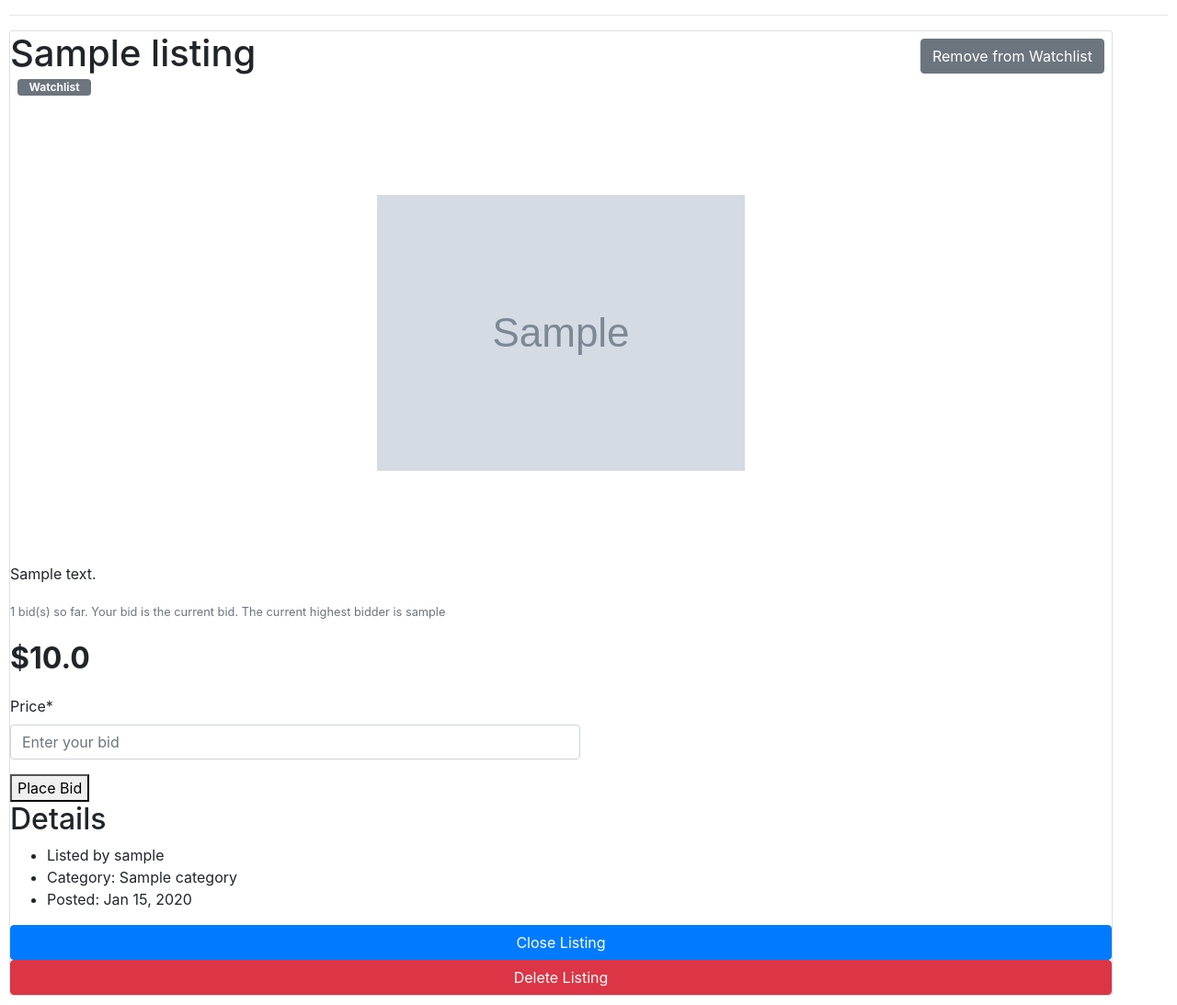
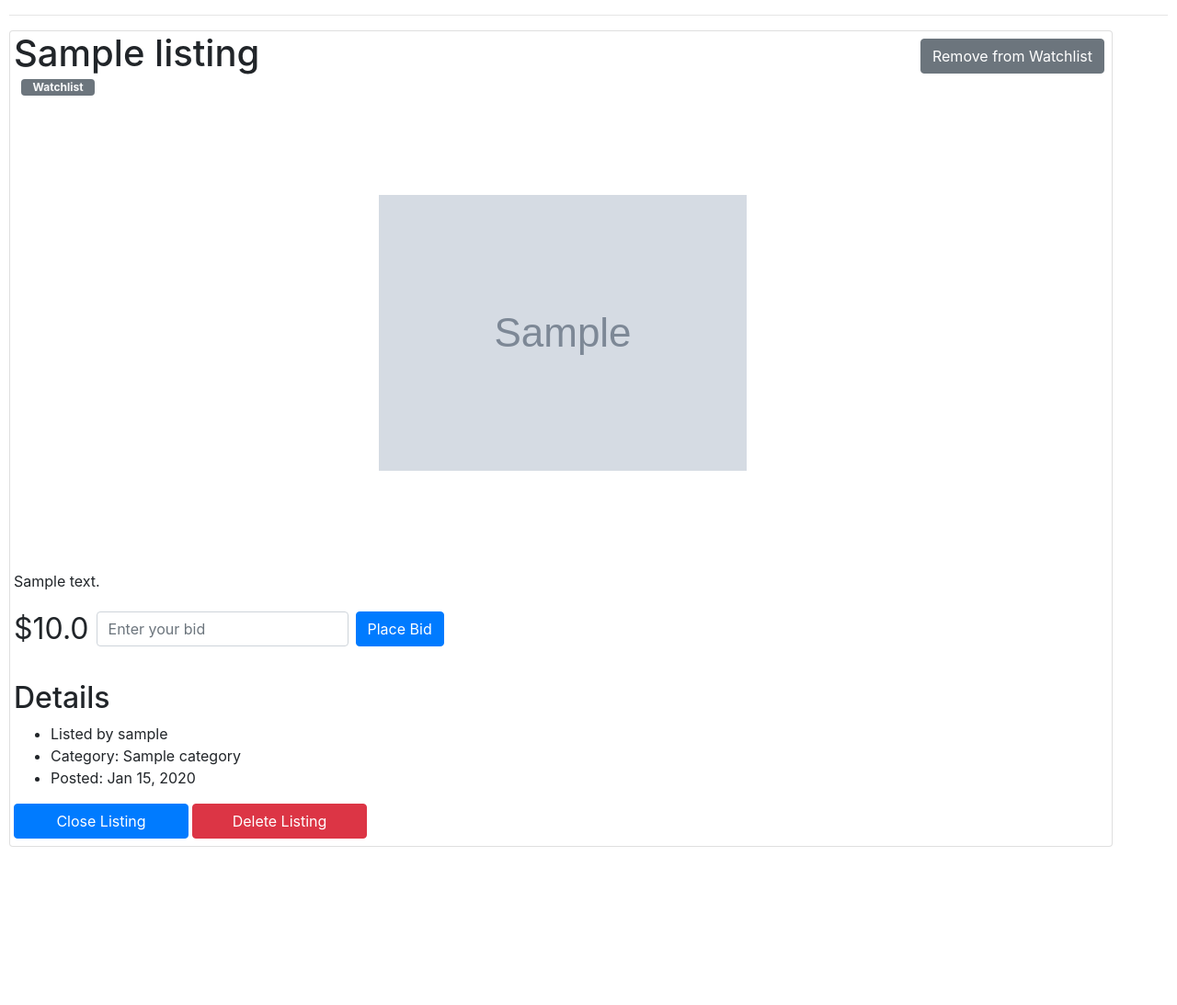
Before and after one commit to SebastianHpe/commerce, a Django app: page /listing/1/ in a window 1280 px wide. Shown: the part 66-1159 px from the top of the page at 92% size. After the commit the page ends 987 px from the top, so only its background shows below. Run offline with Django 3.2, Linux system fonts and the light colour scheme; a user stored in the database is signed in; tables that the repository leaves empty hold one stand-in row (values such as "Sample post"); grey boxes marked "Sample" are stand-in pictures; some libraries are stand-ins or nearby versions.

Commit message:
style: Fix detail page layout and button ordering

```diff
--- a/auctions/forms.py
+++ b/auctions/forms.py
@@ -23,6 +23,7 @@ class NewBidForm(forms.ModelForm):
     class Meta:
         model = Bid
         fields = ["price"]
+        labels = {"price": ""}
         widgets = {"price": forms.NumberInput(attrs={"placeholder": "Enter your bid"})}
 
     def __init__(self, *args, user=None, listing=None, **kwargs) -> None:
--- a/auctions/static/auctions/styles.css
+++ b/auctions/static/auctions/styles.css
@@ -10,3 +10,8 @@ body {
     text-decoration: none;
     color: inherit;
 }
+
+.cls-dlt-btn {
+  width: 190px; /* override Bootstrap */
+  text-align: center;      /* optional, center text */
+}
--- a/auctions/templates/auctions/detail.html
+++ b/auctions/templates/auctions/detail.html
@@ -2,10 +2,10 @@
 {% load static %}
 {% load crispy_forms_tags %}
 
-
 {% block body %}
-    <div class="card" style="max-width: 1200px;">
-        <div style="display: flex; justify-content: space-between;">
+<div class="card" style="max-width: 1200px; padding-left: 0.25rem;">
+    <!-- Title and Watchlist -->
+    <div class="d-flex justify-content-between align-items-start">
         <h1 class="mb-1">
             {{ listing.title }}
             {% if listing.status == 1 %}
@@ -15,6 +15,7 @@
                 {% endif %}
             {% endif %}
         </h1>
+
         <form action="{% url 'watchlist' %}" method="post" style="display:inline;">
             {% csrf_token %}
             <input type="hidden" name="listing_id" value="{{ listing.id }}">
@@ -25,56 +26,44 @@
             {% endif %}
         </form>
     </div>
+
+    <!-- Badges -->
     <div class="d-flex mb-2 ml-2" style="gap: 0.5rem;">
         {% if listing.status == 1 %}
             <span class="badge bg-success text-light px-2" style="width: 80px;">Sold</span>
         {% endif %}
-
         {% if request.user in listing.watchers.all %}
-                <span class="badge badge-secondary text-light px-2" style="width: 80px;">Watchlist</span>
+            <span class="badge bg-secondary text-light px-2" style="width: 80px;">Watchlist</span>
         {% endif %}
     </div>
 
-        {% if listing.image %}
-            <img src="{{ listing.image.url }}" class="img-fluid" style="max-height:500px; object-fit:scale-down;" alt="{{ listing.title }}">
-        {% else %}
-            <img src="{% static 'auctions/default.png' %}" class="img-fluid" style="max-height:260px; object-fit:scale-down;" alt="No image">
-        {% endif %}
+    <!-- Image -->
+    <img src="{% if listing.image %}{{ listing.image.url }}{% else %}{% static 'auctions/default.png' %}{% endif %}"
+        class="img-fluid mb-2"
+        style="max-height:500px; object-fit:scale-down;"
+        alt="{{ listing.title|default:'No image' }}">
+
+    <!-- Description -->
     <p class="card-text">{{ listing.description|truncatewords:80 }}</p>
 
+    <!-- Bids -->
     {% if listing.status == 0 %}
-        <p class="card-text">
-            <small class="text-muted">{{ listing.bid_count }} bid(s) so far.
-                {% if listing.highest_bid %}
-                    {% if listing.highest_bid.bidder == request.user %}
-                        Your bid is the current bid.
-                    {% else %}
-                        Your bid is not the current bid.
-                    {% endif %}
-                    {% if request.user == listing.author %}
-                        The current highest bidder is {{ listing.highest_bidder }}
-                    {% endif %}
-                {% endif %}
-            </small>
+    <div class="d-flex align-items-center mb-3 gap-3 flex-wrap">
+        <!-- Current Price -->
+        <p class="mb-3 fw-bold mr-2" style="font-size: 2rem;">
+            ${{ listing.highest_bid.price|default:listing.starting_bid }}
         </p>
 
-        {% if listing.highest_bid and listing.highest_bid.price > listing.starting_bid %}
-            <p class="card-text fw-bold" style="font-size: 2rem; font-weight: bold;">${{ listing.highest_bid.price }}</p>
-        {% else %}
-            <p class="card-text fw-bold" style="font-size: 2rem; font-weight: bold;">${{ listing.starting_bid }}</p>
+        <!-- Bid Form -->
+        <form method="POST" class="d-flex align-items-center gap-2 mb-0">
+            {% csrf_token %}
+            {{ form.price|as_crispy_field }}
+            <button type="submit" class="btn btn-primary ml-2 mb-3">Place Bid</button>
+        </form>
+    </div>
     {% endif %}
 
-        <form method="POST">
-            {% csrf_token %}
-
-            {% for error in form.non_field_errors %}
-                <div class="alert alert-danger">{{ error }}</div>
-            {% endfor %}
-
-            {{ form.price|as_crispy_field }}
-            <button type="submit">Place Bid</button>
-        </form>
-        {% endif %}
+    <!-- Details -->
     <h2>Details</h2>
     <ul>
         <li>Listed by {{ listing.author }}</li>
@@ -82,18 +71,31 @@
         <li>Posted: {{ listing.date_posted|date:"M d, Y" }}</li>
     </ul>
 
+    <!-- Close / Delete Buttons -->
     {% if listing.author == request.user %}
+    <div class="d-flex gap-2 mb-2">
         {% if listing.status == 0 %}
-        <button type="button" class="btn btn-primary" data-bs-toggle="modal" data-bs-target="#closeModal">
+        <!-- Close Listing Button -->
+        <button type="button" class="btn btn-primary cls-dlt-btn mr-1"
+                data-bs-toggle="modal" data-bs-target="#closeModal">
             Close Listing
         </button>
+        {% endif %}
+
+        <!-- Delete Listing Button -->
+        <button type="button" class="btn btn-danger cls-dlt-btn mr-1"
+                data-bs-toggle="modal" data-bs-target="#deleteModal">
+            Delete Listing
+        </button>
+    </div>
+    {% endif %}
 
     <!-- Close Modal -->
     <div class="modal fade" id="closeModal" tabindex="-1" aria-labelledby="closeModalLabel" aria-hidden="true">
         <div class="modal-dialog">
             <div class="modal-content">
                 <div class="modal-header">
-                        <h5 class="modal-title" id="deleteModalLabel">Confirm Closing</h5>
+                    <h5 class="modal-title" id="closeModalLabel">Confirm Closing</h5>
                 </div>
                 <div class="modal-body">
                     Are you sure you want to close "{{ listing.title }}"?
@@ -105,16 +107,12 @@
                     <button type="button" class="btn btn-secondary" data-bs-dismiss="modal">Cancel</button>
                     <form action="{% url 'close_listing' listing.id %}" method="post" style="display:inline;">
                         {% csrf_token %}
-                            <button type="submit" class="btn btn-secondary">Yes, close</button>
+                        <button type="submit" class="btn btn-primary cls-dlt-btn">Yes, close</button>
                     </form>
                 </div>
             </div>
         </div>
     </div>
-        {% endif %}
-        <button type="button" class="btn btn-danger" data-bs-toggle="modal" data-bs-target="#deleteModal">
-            Delete Listing
-        </button>
 
     <!-- Delete Modal -->
     <div class="modal fade" id="deleteModal" tabindex="-1" aria-labelledby="deleteModalLabel" aria-hidden="true">
@@ -130,13 +128,11 @@
                     <button type="button" class="btn btn-secondary" data-bs-dismiss="modal">Cancel</button>
                     <form action="{% url 'delete_listing' listing.id %}" method="post" style="display:inline;">
                         {% csrf_token %}
-                            <button type="submit" class="btn btn-danger">Yes, delete</button>
+                        <button type="submit" class="btn btn-danger cls-dlt-btn">Yes, delete</button>
                     </form>
                 </div>
             </div>
         </div>
     </div>
-        {% endif %}
 </div>
-
 {% endblock %}
```
Lines whose indentation alone changed are shown as unchanged.
